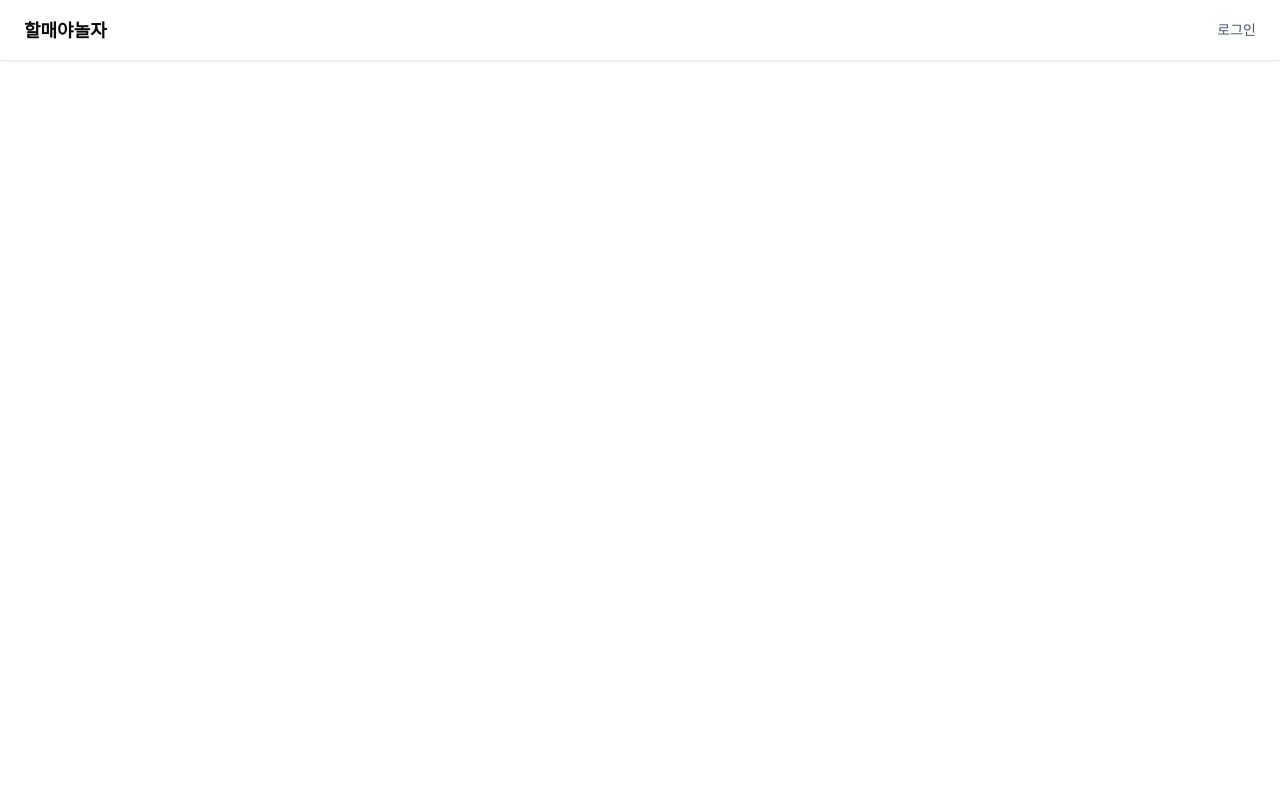
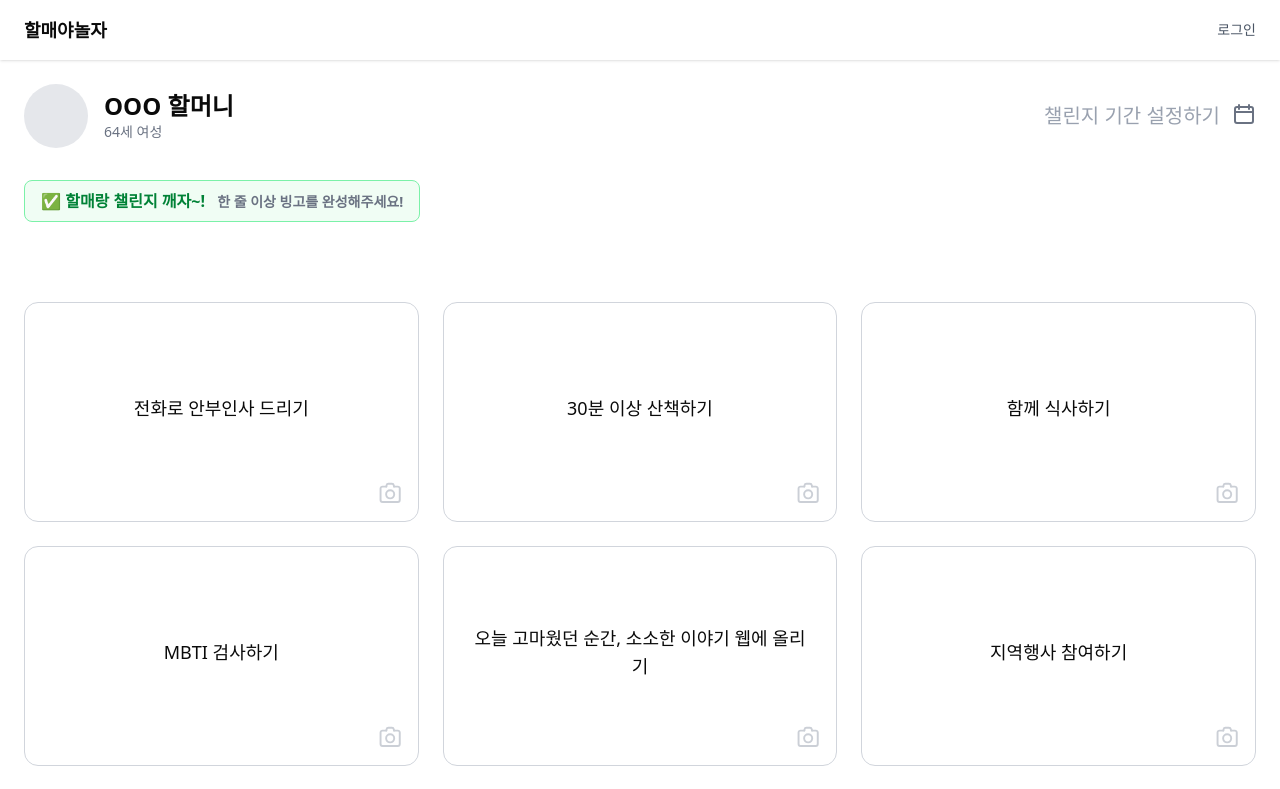
Before and after one commit to Butter-Salt-Flour/Butter-Salt-Flour-FE, a Next.js app: page /bingo in a window 1280 px wide. Shown: the top 789 px of the page. Built offline with nearby package versions, Linux system fonts and the light colour scheme.

Commit message:
<Feat> 유진이의 ICON + BINGO Component 일차 초벌

```diff
--- a/src/app/bingo/page.tsx
+++ b/src/app/bingo/page.tsx
@@ -1,7 +1,83 @@
+'use client';
+
+import { Icon } from '@/components/Icon';
 import React from 'react';
 
-const page = () => {
-  return <div></div>;
+const bingoItems = [
+  '전화로 안부인사 드리기',
+  '30분 이상 산책하기',
+  '함께 식사하기',
+  'MBTI 검사하기',
+  '오늘 고마웠던 순간, 소소한 이야기 웹에 올리기',
+  '지역행사 참여하기',
+  '청소 도와드리기',
+  '디지털 앨범 만들기',
+  '릴스 찍기',
+];
+
+const BingoPage = () => {
+  return (
+    <main className="p-6 max-w-7xl mx-auto">
+      {/* 1. 상단 프로필 */}
+      <section className="mb-8 flex items-center justify-between">
+        <div className="flex items-center gap-4">
+          <div className="w-16 h-16 rounded-full bg-gray-200" />
+          <div>
+            <h2 className="text-2xl font-bold">OOO 할머니</h2>
+            <p className="text-sm text-gray-500">64세 여성</p>
+          </div>
+        </div>
+        <button className=" flex text-xl text-gray-400  hover:text-gray-600 ">
+          챌린지 기간 설정하기
+          <span className="mr-3"></span>
+          <Icon src="/date.svg" name="camera" size={24} />
+        </button>
+      </section>
+
+      <section className="mb-20">
+        <p className="text-green-700 font-semibold border border-green-300 px-4 py-2 rounded-md inline-block bg-green-50 text-base">
+          ✅ 할매랑 챌린지 깨자~!{' '}
+          <span className="text-sm ml-2 text-gray-500">
+            한 줄 이상 빙고를 완성해주세요!
+          </span>
+        </p>
+      </section>
+
+      {/* 3. 빙고 타일 */}
+      <section className="grid grid-cols-3 gap-6">
+        {bingoItems.map((label, i) => (
+          <div
+            key={i}
+            className="relative flex flex-col items-center justify-center text-center rounded-xl border border-gray-300 bg-white p-6 text-lg font-medium min-h-[220px] hover:shadow-md transition"
+          >
+            <p className="mb-2">{label}</p>
+
+            {/* 숨겨진 파일 input */}
+            <input
+              type="file"
+              id={`file-upload-${i}`}
+              className="hidden"
+              onChange={(e) => {
+                const file = e.target.files?.[0];
+                if (file) {
+                  console.log(`업로드된 파일(${label}):`, file);
+                  // TODO: 백엔드 전송 or 상태 업데이트 로직 추가
+                }
+              }}
+            />
+
+            {/* 라벨로 버튼 연결 */}
+            <label
+              htmlFor={`file-upload-${i}`}
+              className="absolute bottom-4 right-4 opacity-50 hover:opacity-80 transition cursor-pointer"
+            >
+              <Icon src="/camera.svg" name="camera" size={24} />
+            </label>
+          </div>
+        ))}
+      </section>
+    </main>
+  );
 };
 
-export default page;
+export default BingoPage;
--- a/src/app/login/page.tsx
+++ b/src/app/login/page.tsx
@@ -31,8 +31,9 @@ export default function LoginPage() {
       const user = result.user;
       const idToken = await user.getIdToken();
       const imgUrl = user.photoURL;
+      console.log(idToken);
+      setAuth(idToken, user.displayName ?? '', user.email ?? '', imgUrl ?? '');
 
-      setAuth(idToken, user.displayName ?? '', user.email ?? '', imgUrl ?? '');
       router.push('/main');
     } catch (err: unknown) {
       if (err instanceof FirebaseError) {
--- a/src/app/main/page.tsx
+++ b/src/app/main/page.tsx
@@ -3,7 +3,7 @@ import { Button } from '@/components/Button';
 const page = () => {
   return (
     <div>
-      <Button label='버튼입니다'></Button>
+      <Button variant="primary">gd</Button>
     </div>
   );
 };
--- a/src/components/Atomic/Header.tsx
+++ b/src/components/Atomic/Header.tsx
@@ -1,12 +1,11 @@
 'use client';
-
 import { useRouter, usePathname } from 'next/navigation';
 import { useAuthStore } from '@/store/useAuthStore';
 import toast from 'react-hot-toast';
 
 export const Header = () => {
   const router = useRouter();
-  const pathname = usePathname(); // ✅ 현재 경로 가져오기
+  const pathname = usePathname();
   const { isLoggedIn, logout } = useAuthStore();
 
   const handleAuth = () => {
--- a/src/components/Button/Button.tsx
+++ b/src/components/Button/Button.tsx
@@ -27,7 +27,7 @@ export const Button: React.FC<ButtonProps> = ({
   }[size];
 
   const variantClass = {
-    primary: 'bg-blue-600 text-white hover:bg-blue-700',
+    primary: 'bg-yellow-200 text-white hover:bg-blue-700',
     secondary: 'bg-gray-300 text-black hover:bg-gray-400',
     outline: 'border border-gray-400 text-gray-700 hover:bg-gray-100',
   }[variant];
@@ -44,6 +44,7 @@ export const Button: React.FC<ButtonProps> = ({
       `}
     >
       {children}
+      <div className="bg-yellow-200"></div>
     </button>
   );
 };
```
Also changed, not shown: public/camera.svg (added), public/date.svg (added).
